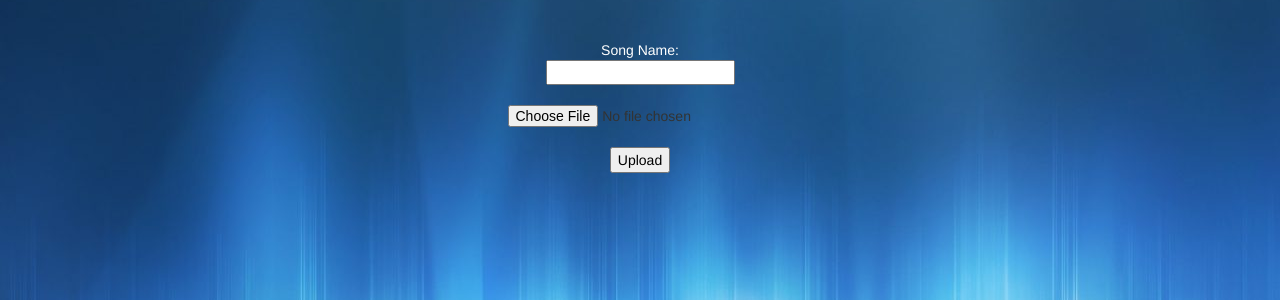
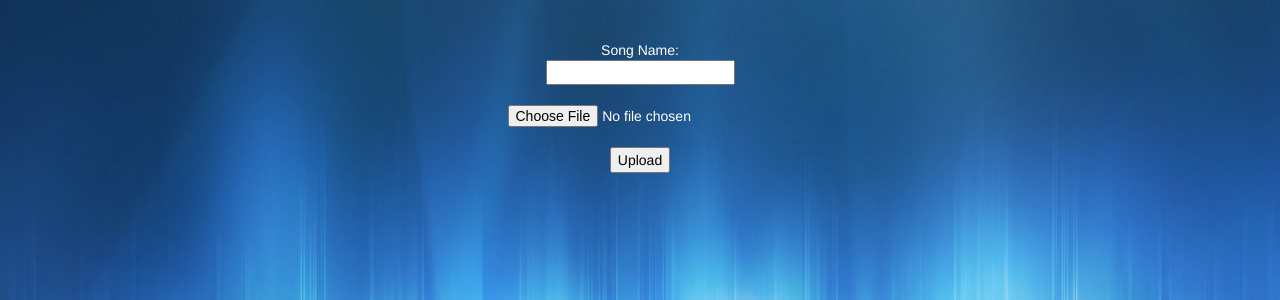
Before and after one commit to aderbique/webtunes, a Django app: page /upload in a window 1280 px wide. Shown: the part 334-634 px from the top of the page. Run offline with Django 3.2, Linux system fonts and the light colour scheme; some libraries are stand-ins or nearby versions.

Commit message:
fixed styling

```diff
--- a/webtunes/webtunesapp/templates/webtunesapp/upload.html
+++ b/webtunes/webtunesapp/templates/webtunesapp/upload.html
@@ -45,9 +45,9 @@
               <form method="post" action="{% url 'success' %}" enctype="multipart/form-data">
                   {% csrf_token %}
                   <div>
-                  <div style="color:white;">Song Name: </div><input align="right" type="text" style="height:25px;" name="song_name"></li>
+                  <span><div style="color:white;">Song Name: </div><input align="right" type="text" style="height:25px;" name="song_name"></span>
                   <br><br>
-                  <input type="file" name="file" accept=".mp3">
+                  <input style="color:white;"type="file" name="file" accept=".mp3">
                   <br>
                   <button style="color:black" type="submit">Upload</button>
                   </div>
```
